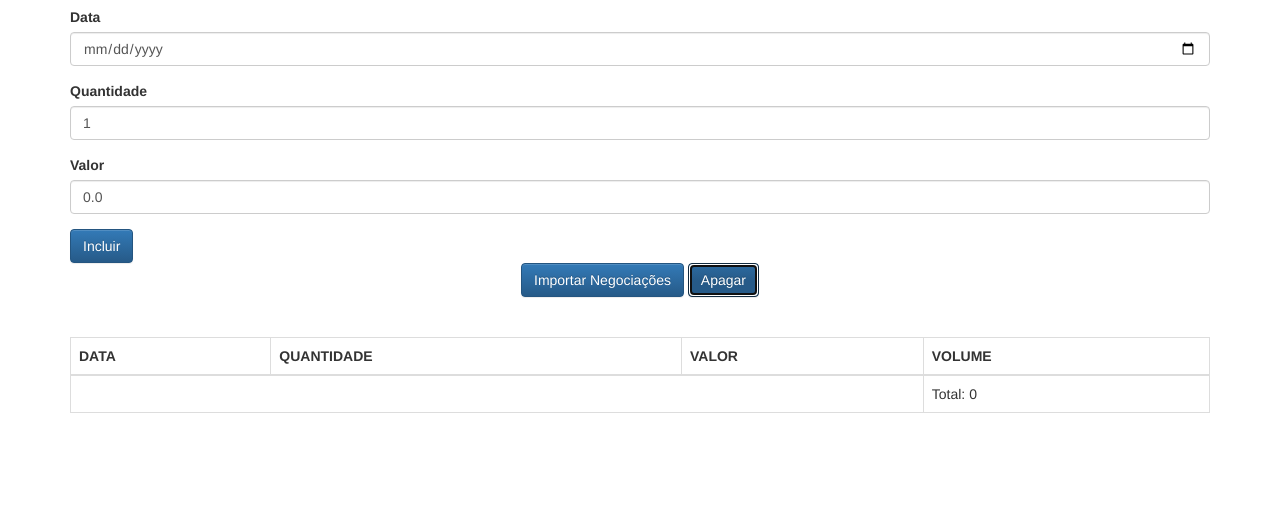
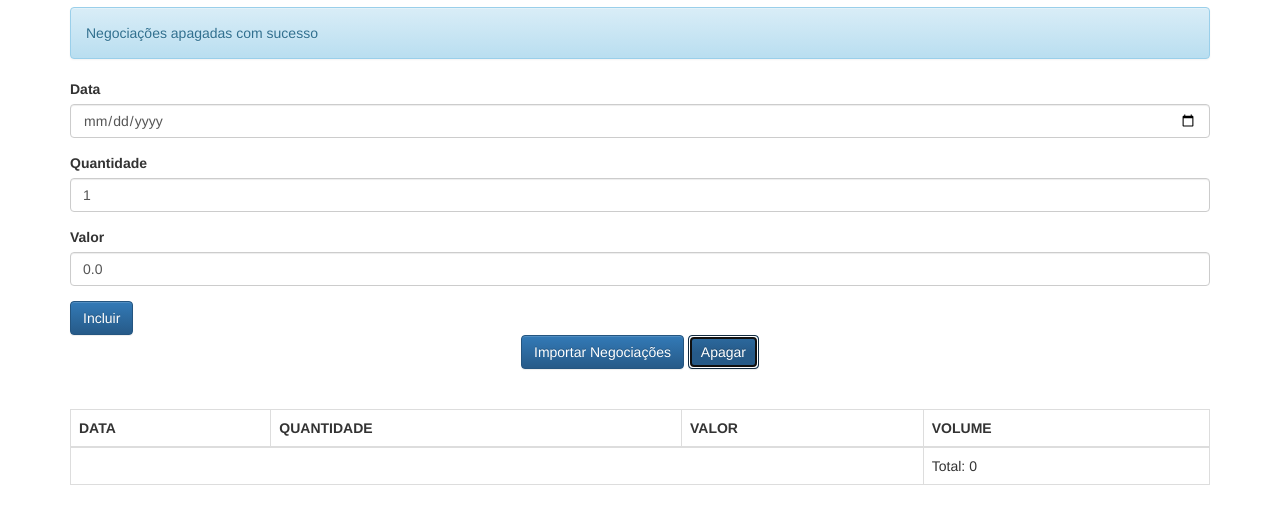
Before and after one commit to leandropldev/javascript-avancado-i-aula1, a plain HTML site: page aluraframe/client/index.html in a window 1280 px wide. Both pictures are taken after a click on the button "Apagar". Shown: the part 63-586 px from the top of the page. Drawn offline with Linux system fonts and the light colour scheme.

Commit message:
teste visual studio

```diff
--- a/aluraframe/client/index.html
+++ b/aluraframe/client/index.html
@@ -35,7 +35,7 @@
         <button class="btn btn-primary text-center" type="button">
             Importar Negociações
         </button>
-        <button class="btn btn-primary text-center" type="button">
+        <button onclick="negociacaoController.apaga()" class="btn btn-primary text-center" type="button">
             Apagar
         </button>
     </div>
--- a/aluraframe/client/js/app/controllers/NegociacaoController.js
+++ b/aluraframe/client/js/app/controllers/NegociacaoController.js
@@ -26,6 +26,14 @@ class NegociacaoController {
         this._limpaFormulario();
     }
 
+    apaga() {
+        this._listaNegociacoes.esvazia();
+        this._negociacoesView.update(this._listaNegociacoes);
+
+        this._mensagem.texto = 'Negociações apagadas com sucesso';
+        this._mensagemView.update(this._mensagem);
+    }
+
     _criaNegociacao(){
         return new Negociacao(
             DateHelper.textoParaData(this._inputData.value),
--- a/aluraframe/client/js/app/models/ListaNegociacoes.js
+++ b/aluraframe/client/js/app/models/ListaNegociacoes.js
@@ -8,7 +8,11 @@ class ListaNegociacoes{
     }
 
     get negociacoes(){
-        return this._negociacoes;
+        return [].concat(this._negociacoes);
+    }
+
+    esvazia()   {
+        this._negociacoes = [];
     }
 
 }
```
